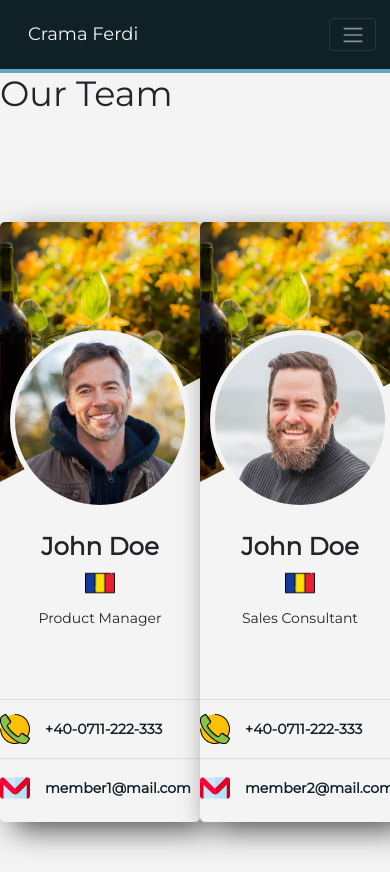
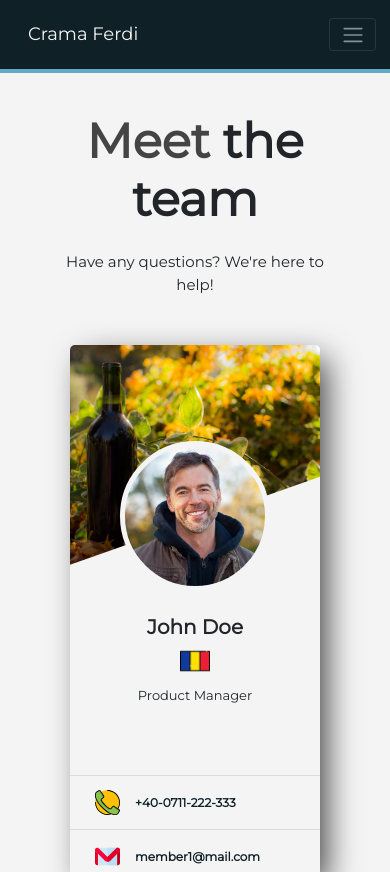
Before and after one commit to andreilucalink/wine-shop, a website: page dist/contact.html in a window 390 px wide. Shown: the top 872 px of the page. Drawn offline with nearby package versions, Linux system fonts and the light colour scheme.

Commit message:
contact page

```diff
--- a/dist/contact.css
+++ b/dist/contact.css
@@ -6,7 +6,7 @@
 
 body,
 html {
-  height: 110vh;
+  height: 100vh;
   font-family: "Montserrat", sans-serif !important;
   font-size: 14px;
   font-weight: 400;
@@ -44,6 +44,25 @@ html {
 .ferdi-navbar .navbar-toggler:focus {
   outline: none !important;
 }
+
+header h1 {
+  text-align: center;
+  padding: 20px;
+  margin-top: 80px;
+  font-size: 72px;
+  margin-bottom: 15px;
+  font-weight: 600;
+}
+
+header span {
+  color: #444;
+}
+
+header p {
+  text-align: center;
+  font-size: 22px;
+}
+
 
 .contact-wrapper {
   /*  background: #333; */
@@ -93,7 +112,6 @@ html {
   background-image: url(./img/man.jpg);
 }
 
-
 .contact-card .profile-img {
   background-position: center;
   background-size: cover;
@@ -101,7 +119,7 @@ html {
   width: 180px;
   border-radius: 50%;
   border: 5px solid #f4f4f4;
-  z-index: 999;
+  z-index: 2;
   position: absolute;
   top: 18%;
   left: 50%;
@@ -122,7 +140,8 @@ html {
   margin: auto;
 }
 
-.contact-details .email-img, .phone-img {
+.contact-details .email-img,
+.phone-img {
   margin-right: 15px;
   display: block;
   height: 30px;
@@ -147,28 +166,15 @@ html {
   font-weight: 600;
 }
 
-.contact-details .phone-button, .email-button {
+.contact-details .phone-button,
+.email-button {
   margin: auto;
   width: 200px;
   display: flex;
   align-items: center;
-
 }
 
-
-
-
-
-
-
-
-
-
-
-
-
-
-.facebook-page {
+/* .facebook-page {
   display: flex;
   flex-direction: column;
   justify-content: center;
@@ -198,11 +204,10 @@ html {
   display: flex;
   align-items: center;
   justify-content: center;
-}
+} */
 
 @media (max-width: 900px) {
   .ferdi-navbar .nav-link {
-    font-size: 14px;
     width: 80px;
   }
 
@@ -217,6 +222,11 @@ html {
 }
 
 @media (max-width: 568px) {
+  .ferdi-navbar .nav-link {
+    font-size: 14px;
+
+  }
+
   .contact-header {
     padding: 5px;
   }
@@ -225,3 +235,86 @@ html {
     margin-top: 50px;
   }
 }
+
+@media (max-width: 720px) {
+  .contact-wrapper {
+    flex-direction: column;
+    justify-content: center;
+    margin-top: 350px;
+  }
+
+  .contact-card {
+    margin-bottom: 50px;
+  }
+
+  .contact-card .contact-details .email-button {
+    margin-bottom: 10px;
+  }
+}
+
+
+@media (max-width: 965px) {
+  header h1 {
+    width: 400px;
+    text-align: center;
+    margin: auto;
+    font-size: 60px;
+    margin-top: 70px;
+  }
+
+  header p {
+    font-size: 18px;
+  }
+}
+
+@media (max-width: 500px) {
+
+  header h1 {
+    margin-top: 20px;
+    width: 300px;
+    font-size: 48px;
+  }
+
+  header p {
+    width: 300px;
+    text-align: center;
+    margin: auto;
+    font-size: 15px;
+    padding: 3px;
+  }
+
+  .contact-wrapper {
+    margin-top: 230px;
+  }
+
+  .contact-card {
+    max-width: 250px;
+  }
+
+  .contact-details h3 {
+    font-size: 20px;
+  }
+
+  .contact-details p {
+    font-size: 13px;
+  }
+
+  .contact-card .profile-img {
+    width: 150px;
+    height: 150px;
+  }
+
+  .contact-card .profile-bg {
+    height: 220px;
+  }
+
+  .phone-button span, .email-button span {
+    font-size: 12px;
+  }
+
+  .contact-details .email-img,
+  .phone-img {
+    height: 25px;
+    width: 25px;
+  }
+}
--- a/dist/contact.html
+++ b/dist/contact.html
@@ -44,7 +44,10 @@
 
 
     <section>
-      <h1>Our Team</h1>
+      <header>
+          <h1><span>Meet</span> the team</h1>
+          <p>Have any questions? We're here to help!</p>
+      </header>
       <div class="contact-wrapper">
           <div class="contact-card">
               <div class="profile-bg"></div>
@@ -73,7 +76,7 @@
               <div class="profile-bg"></div>
               <div class="profile-img" id="member2"></div>
               <div class="contact-details">
-                <h3>John Doe</h3>
+                <h3>Michael Davis</h3>
                 <img src="./img/romania3.png" alt="" class="country">
                 <p>Sales Consultant</p>
                 <hr>
```
Also changed, not shown: dist/index.html (+1 -1 lines), dist/style.css (+2 -6 lines). Lines whose indentation alone changed are shown as unchanged.
